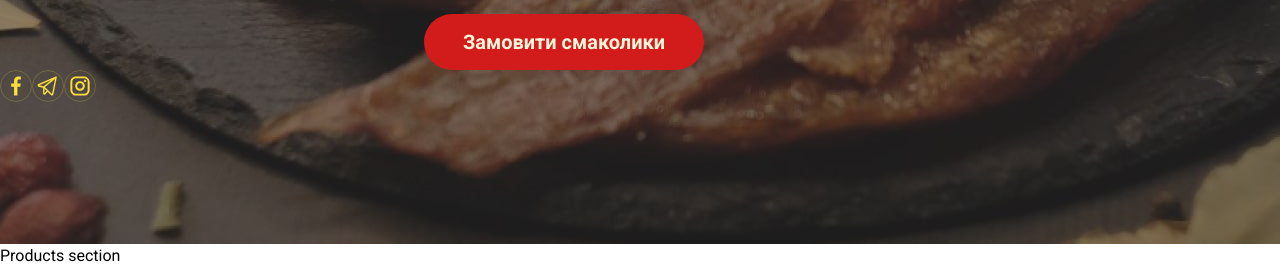
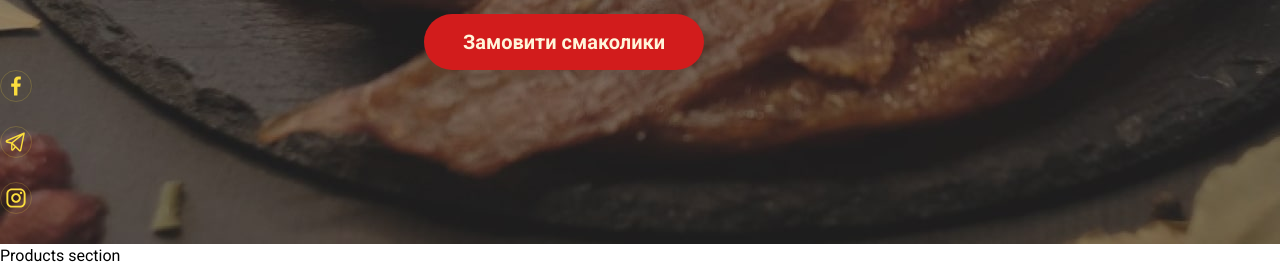
Before and after one commit to KiwiCodeSolution/Myasorobka, a React (Vite) app: page / in a window 1280 px wide. Shown: the part 553-817 px from the top of the page. Built offline with nearby package versions, Linux system fonts and the light colour scheme; the HTML template or start-up script is replaced by a standard one.

Commit message:
styles fix

```diff
--- a/src/components/socBlock.jsx
+++ b/src/components/socBlock.jsx
@@ -7,8 +7,8 @@ const SOC_ELEMENTS = [
   { key: "inst", Icon: icons.Insta }
 ]
 
-export const SocialLinksBlock = ({ flexDirection, left = "10%", bottom = "85px" }) => (
-  <ul className={`absolute bottom-[${bottom}] left-${left} flex ${flexDirection === "col" ? "flex-col" : "flex-row"} gap-y-6`}>
+export const SocialLinksBlock = ({ flexDirection = "col", left = "10%", bottom = "85px" }) => (
+  <ul className={`absolute bottom-[${bottom}] left-[${left}] flex ${flexDirection === "col" ? "flex-col" : "flex-row"} gap-y-6`}>
     {SOC_ELEMENTS.map(({ key, Icon }) => (
       <li key={key} className="rounded-full hover:shadow-[0_5px_20px_-5px_rgba(251,221,61,1)] focus:shadow-[0_5px_20px_-5px_rgba(251,221,61,1)]">
         <a href="" className=""><Icon /></a>
```
